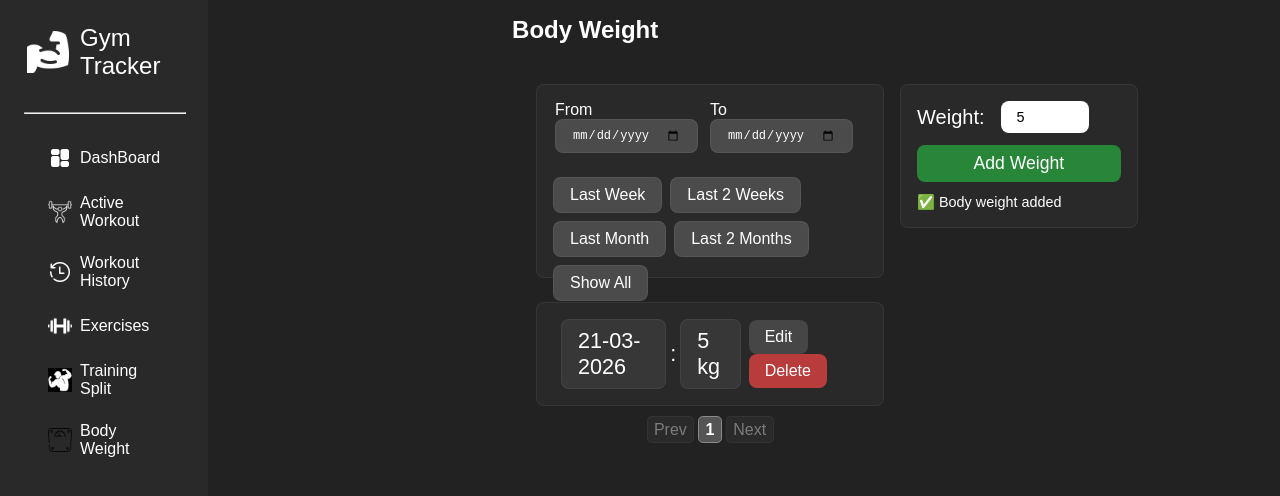
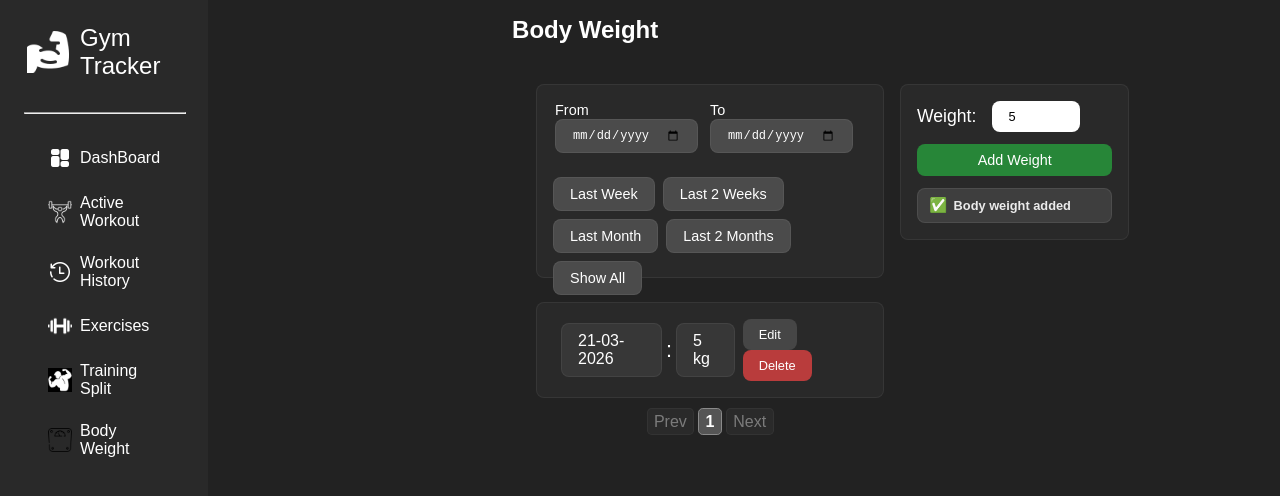
Before and after one commit to Luan2118/gym-tracker-project, a React (Vite) app: page /body-weight in a window 1280 px wide. Both pictures are taken after typing "5" into the empty fields and a click on the button "Add Weight". Shown: the top 496 px of the page. Built offline with nearby package versions, Linux system fonts and the light colour scheme.

Commit message:
style: adjust font size for body weight page

```diff
--- a/src/pages/BodyWeight/BodyWeight.jsx
+++ b/src/pages/BodyWeight/BodyWeight.jsx
@@ -12,7 +12,7 @@ export default function BodyWeight() {
   const lastMonthDate = setPastDate(30);
   const lastTwoMonthsDate = setPastDate(60);
 
-  const {bodyWeights,setBodyWeights} = useOutletContext();
+  const { bodyWeights, setBodyWeights } = useOutletContext();
 
   const [bodyWeightInputText, setBodyWeightInputText] = useState('');
   const [feedback, setFeedback] = useState(null)
@@ -27,10 +27,10 @@ export default function BodyWeight() {
   const navigate = useNavigate();
 
   useEffect(() => {
-    if(searchParams.get('log') === 'true') {
+    if (searchParams.get('log') === 'true') {
       bwInputRef.current.focus()
     }
-  },[searchParams]);
+  }, [searchParams]);
 
 
   const sortedByDateBodyWeights = [...bodyWeights].sort((a, b) => {
@@ -201,11 +201,13 @@ export default function BodyWeight() {
 
           <div className={styles["weight-input-wrapper"]}>
             <label htmlFor="body-weight" className={styles["weight-input-label"]}>Weight: </label>
-            <input type="number" id="body-weight" className={styles["weight-input"]} value={bodyWeightInputText} onChange={(e) => setBodyWeightInputText(e.target.value)} ref={bwInputRef}/>
+            <input type="number" id="body-weight" className={styles["weight-input"]} value={bodyWeightInputText} onChange={(e) => setBodyWeightInputText(e.target.value)} ref={bwInputRef} />
           </div>
 
           <button className={styles["add-weight-button"]} onClick={addBodyWeight}>Add Weight</button>
-          {feedback === 'added' ? <div className={styles["body-weight-added"]}>&#9989; Body weight added</div> : ''}
+          {feedback === 'added' ?
+            <div className={styles["body-weight-added"]}><span className={styles["body-weight-added-icon"]}>&#9989;</span> Body weight added</div>
+            : ''}
         </div>
 
       </div>
--- a/src/pages/BodyWeight/BodyWeight.module.css
+++ b/src/pages/BodyWeight/BodyWeight.module.css
@@ -43,11 +43,11 @@ h2 {
 
 
 .weight-input-label {
-  font-size: 2.5rem;
+  font-size: 2.2rem;
 }
 
 .weight-input {
-  font-size: 1.8rem;
+  font-size: 1.6rem;
   border: none;
   padding: 1rem 2rem;
   border-radius: 1rem;
@@ -62,11 +62,10 @@ h2 {
   margin: 0;
 }
 
-
 .add-weight-button {
   background-color: rgb(39, 134, 56);
   color: white;
-  font-size: 2.2rem;
+  font-size: 1.8rem;
   padding: 1rem 2rem;
   border: none;
   border-radius: 1rem;
@@ -84,10 +83,22 @@ h2 {
 }
 
 .body-weight-added {
-  font-size: 1.8rem;
+  display: flex;
+  align-items: center;
+  gap: 0.8rem;
   margin-top: 1.5rem;
+  padding: 1rem 1.4rem;
+  font-size: 1.6rem;
+  font-weight: 600;
+  color: rgb(235, 235, 235);
+  background-color: rgb(62, 62, 62);
+  border: 1px solid rgba(255, 255, 255, 0.08);
+  border-radius: 1rem;
 }
 
+.body-weight-added-icon {
+  font-size: 1.8rem;
+}
 .filter-section-wrapper {
   display: flex;
   flex-direction: column;
@@ -108,7 +119,6 @@ h2 {
 }
 
 
-
 .date-from-wrapper,
 .date-to-wrapper {
   text-align: start;
@@ -118,7 +128,7 @@ h2 {
 .date-from-label,
 .date-to-label {
   margin-right: 1.2rem;
-  font-size: 2rem;
+  font-size: 1.8rem;
 }
 
 
@@ -142,7 +152,7 @@ h2 {
   border: 1px solid rgb(255, 255, 255, 0.06);
   background-color: rgb(75, 75, 75);
   color: white;
-  font-size: 2rem;
+  font-size: 1.8rem;
   border-radius: 1rem;
   padding: 1rem 2rem;
   margin-right: 1rem;
@@ -171,7 +181,7 @@ h2 {
 .clicked-filter-button {
   background-color: rgb(59, 130, 246);
   color: white;
-  font-size: 2rem;
+  font-size: 1.8rem;
   border: none;
   border-radius: 1rem;
   padding: 1rem 2rem;
--- a/src/pages/BodyWeight/components/BodyWeightItem.module.css
+++ b/src/pages/BodyWeight/components/BodyWeightItem.module.css
@@ -22,6 +22,7 @@
   padding: 1rem 2rem;
   border-radius: 1rem;
   margin-right: 0.5rem;
+  font-size: 2rem;
 }
 
 
@@ -30,6 +31,7 @@
   border: 1px solid rgb(255, 255, 255, 0.06);
   padding: 1rem 2rem;
   border-radius: 1rem;
+  font-size: 2rem;
   margin-left: 0.5rem;
 }
 
@@ -40,7 +42,7 @@
   border: none;
   border-radius: 1rem;
   padding: 1rem 2rem;
-  font-size: 2rem;
+  font-size: 1.6rem;
   margin-left: 1rem;
   transition: 0.2s ease;
   cursor: pointer;
@@ -62,7 +64,7 @@
   border: none;
   border-radius: 1rem;
   padding: 1rem 2rem;
-  font-size: 2rem;
+  font-size: 1.6rem;
   margin-left: 1rem;
   transition: 0.2s ease;
   cursor: pointer;
@@ -86,7 +88,7 @@
   border: none;
   border-radius: 1rem;
   padding: 1rem 2rem;
-  font-size: 2rem;
+  font-size: 1.6rem;
   margin-left: 1rem;
   transition: 0.2s ease;
   cursor: pointer;
```
